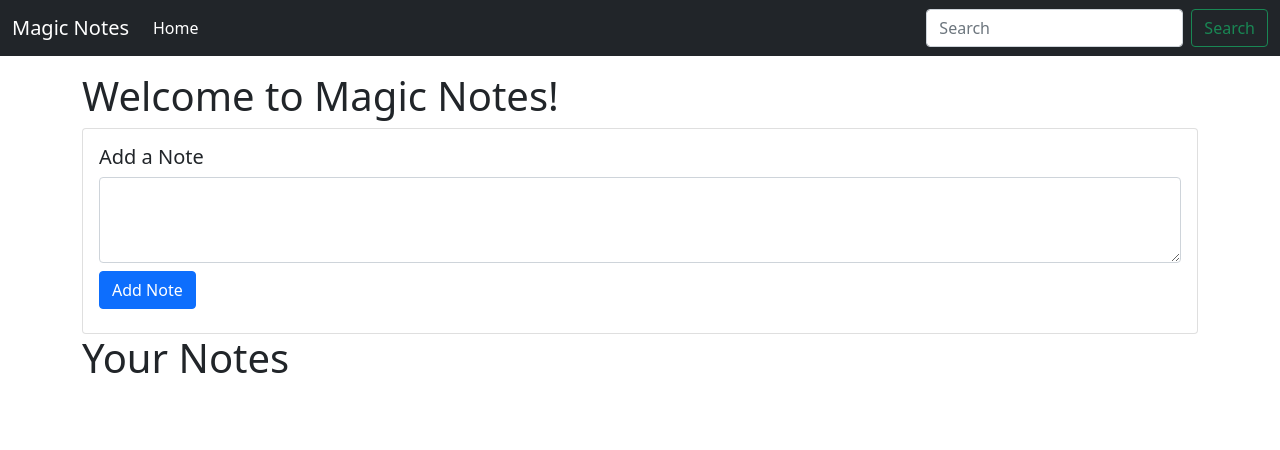
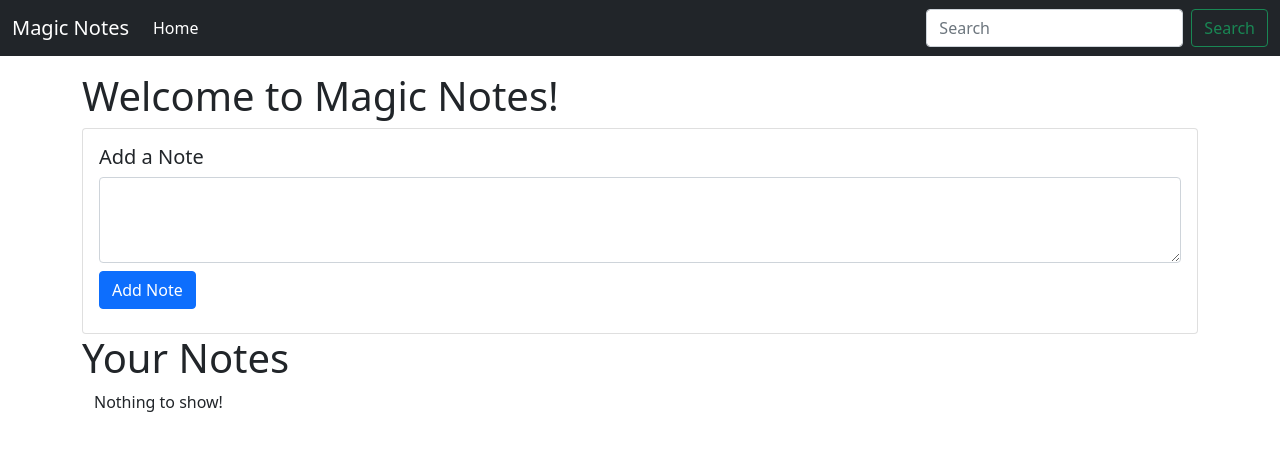
Before and after one commit to vish109/Web_dev, a plain HTML site: page Note Taking App/index.html in a window 1280 px wide. Drawn offline with nearby package versions, Linux system fonts and the light colour scheme.

Commit message:
Update index.html

```diff
--- a/Note Taking App/index.html
+++ b/Note Taking App/index.html
@@ -52,7 +52,7 @@
         <script src="https://cdn.jsdelivr.net/npm/bootstrap@5.1.3/dist/js/bootstrap.bundle.min.js"
             integrity="sha384-ka7Sk0Gln4gmtz2MlQnikT1wXgYsOg+OMhuP+IlRH9sENBO0LRn5q+8nbTov4+1p"
             crossorigin="anonymous"></script>
-        <script src="JS/app.js"></script>
+        <script src="app.js"></script>
     </body>
 
 </html>
```
